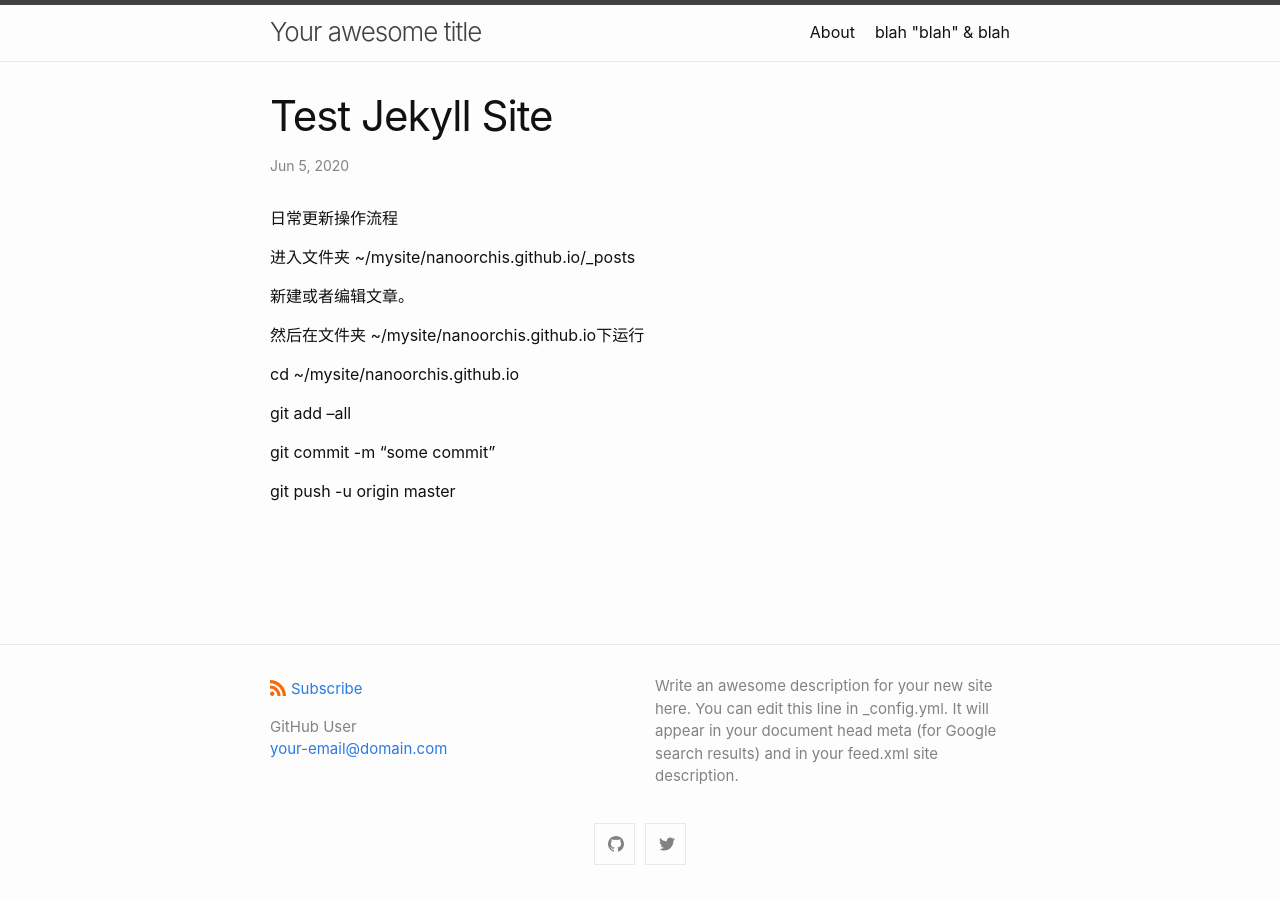
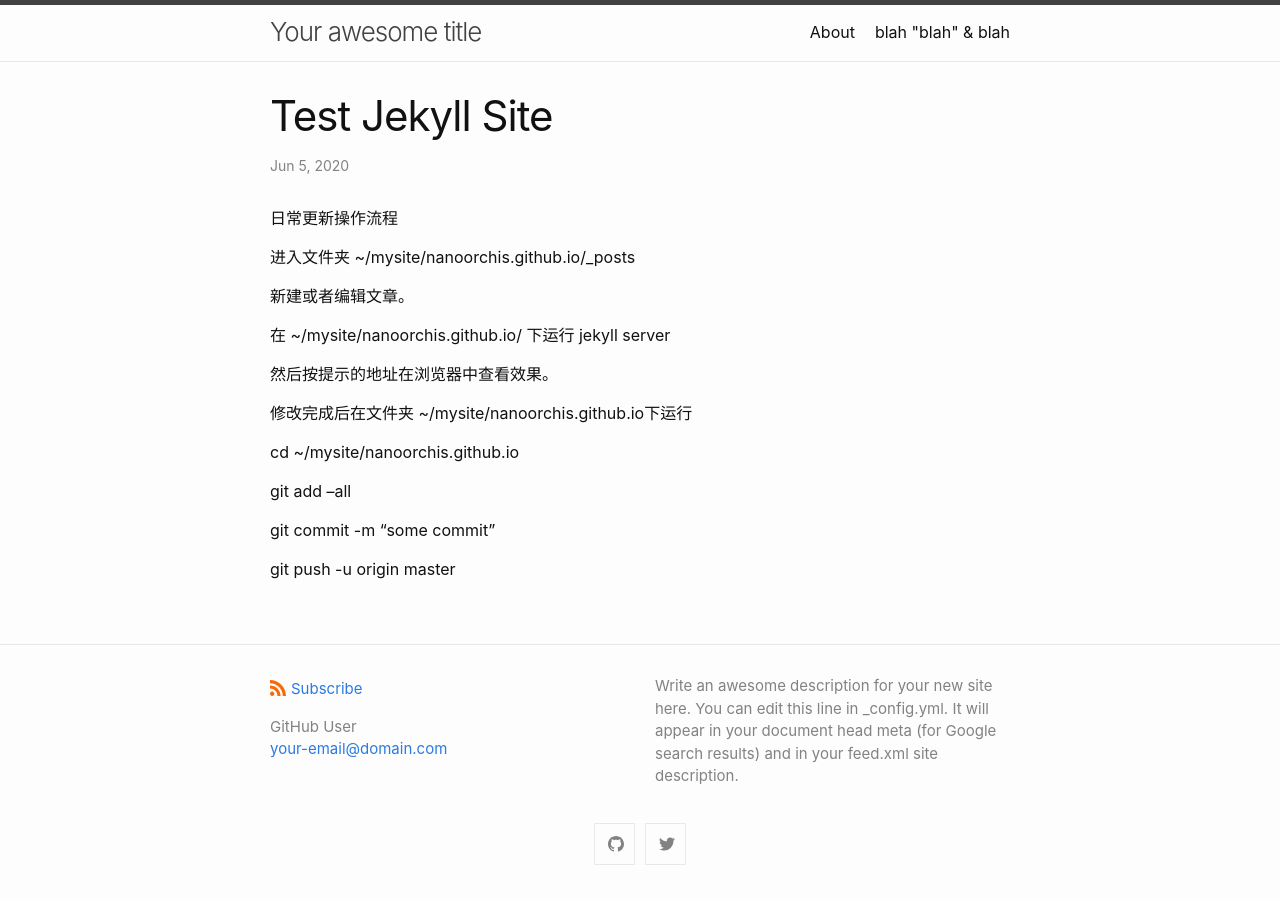
Before and after one commit to nanoorchis/nanoorchis.github.io, a Jekyll site: the page built from _posts/2020-06-05-test-jekyll-site.md, in a window 1280 px wide. Built offline with Jekyll 4.4.1, drawn with Linux system fonts in a browser that asks for light colours.

Commit message:
Initial commit

```diff
--- a/_posts/2020-06-05-test-jekyll-site.md
+++ b/_posts/2020-06-05-test-jekyll-site.md
@@ -7,7 +7,11 @@ layout: post
 
 新建或者编辑文章。
 
-然后在文件夹 ~/mysite/nanoorchis.github.io下运行
+在 ~/mysite/nanoorchis.github.io/ 下运行 jekyll server
+
+然后按提示的地址在浏览器中查看效果。
+
+修改完成后在文件夹 ~/mysite/nanoorchis.github.io下运行
 
 cd ~/mysite/nanoorchis.github.io
 
```
